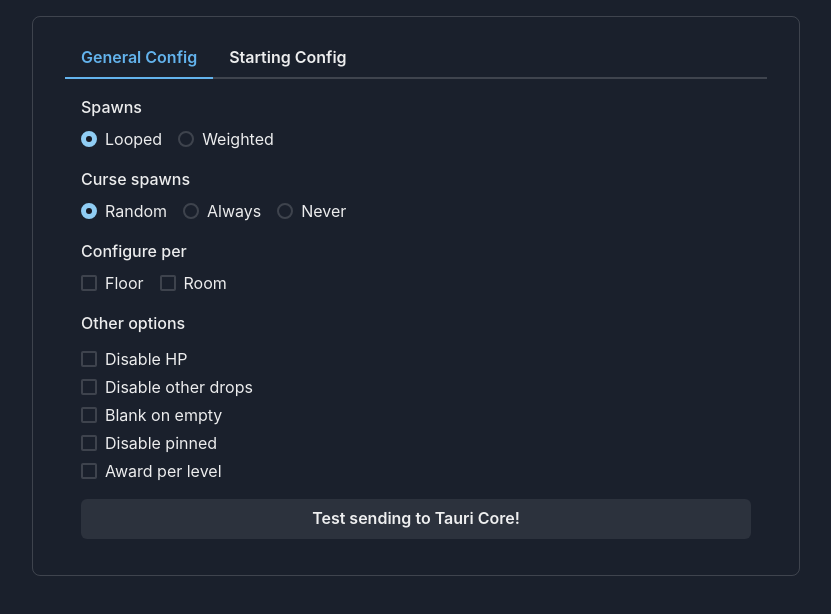
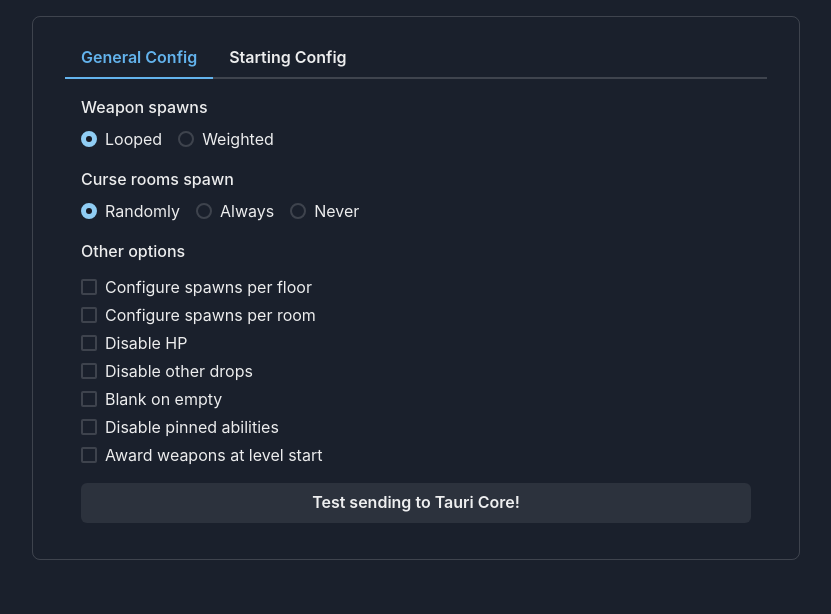
Before and after one commit to franomai/cornercutter, a React (Vite) app in the folder frontend/: page / in a window 1280 px wide. Shown: the top 614 px of the page, without its empty margins (224-1055 px from the left). Built offline with nearby package versions, Linux system fonts and the light colour scheme.

Commit message:
#3 Made labels slightly clearer

```diff
--- a/frontend/src/pages/GeneralConfig.tsx
+++ b/frontend/src/pages/GeneralConfig.tsx
@@ -25,7 +25,7 @@ const GeneralConfig: FC = () => {
     return (
         <Stack spacing={4}>
             <div>
-                <FormLabel>Spawns</FormLabel>
+                <FormLabel>Weapon spawns</FormLabel>
                 <RadioGroup defaultValue="1">
                     <Stack direction="row" spacing={4}>
                         <Radio value="1">Looped</Radio>
@@ -34,24 +34,19 @@ const GeneralConfig: FC = () => {
                 </RadioGroup>
             </div>
             <div>
-                <FormLabel>Curse spawns</FormLabel>
+                <FormLabel>Curse rooms spawn</FormLabel>
                 <RadioGroup defaultValue="1">
                     <Stack direction="row" spacing={4}>
-                        <Radio value="1">Random</Radio>
+                        <Radio value="1">Randomly</Radio>
                         <Radio value="2">Always</Radio>
                         <Radio value="3">Never</Radio>
                     </Stack>
                 </RadioGroup>
             </div>
-            <div>
-                <FormLabel>Configure per</FormLabel>
-                <Stack direction="row" spacing={4}>
-                    <Checkbox>Floor</Checkbox>
-                    <Checkbox>Room</Checkbox>
-                </Stack>
-            </div>
             <Stack spacing={1}>
                 <FormLabel>Other options</FormLabel>
+                <Checkbox>Configure spawns per floor</Checkbox>
+                <Checkbox>Configure spawns per room</Checkbox>
                 <Checkbox isChecked={config.disableHp} onChange={(e) => updateConfig('disableHp', e)}>
                     Disable HP
                 </Checkbox>
@@ -59,8 +54,8 @@ const GeneralConfig: FC = () => {
                     Disable other drops
                 </Checkbox>
                 <Checkbox>Blank on empty</Checkbox>
-                <Checkbox>Disable pinned</Checkbox>
-                <Checkbox>Award per level</Checkbox>
+                <Checkbox>Disable pinned abilities</Checkbox>
+                <Checkbox>Award weapons at level start</Checkbox>
             </Stack>
             <Button onClick={submitConfig}>Test sending to Tauri Core!</Button>
             {response.length !== 0 && <div>{response}</div>}
```
